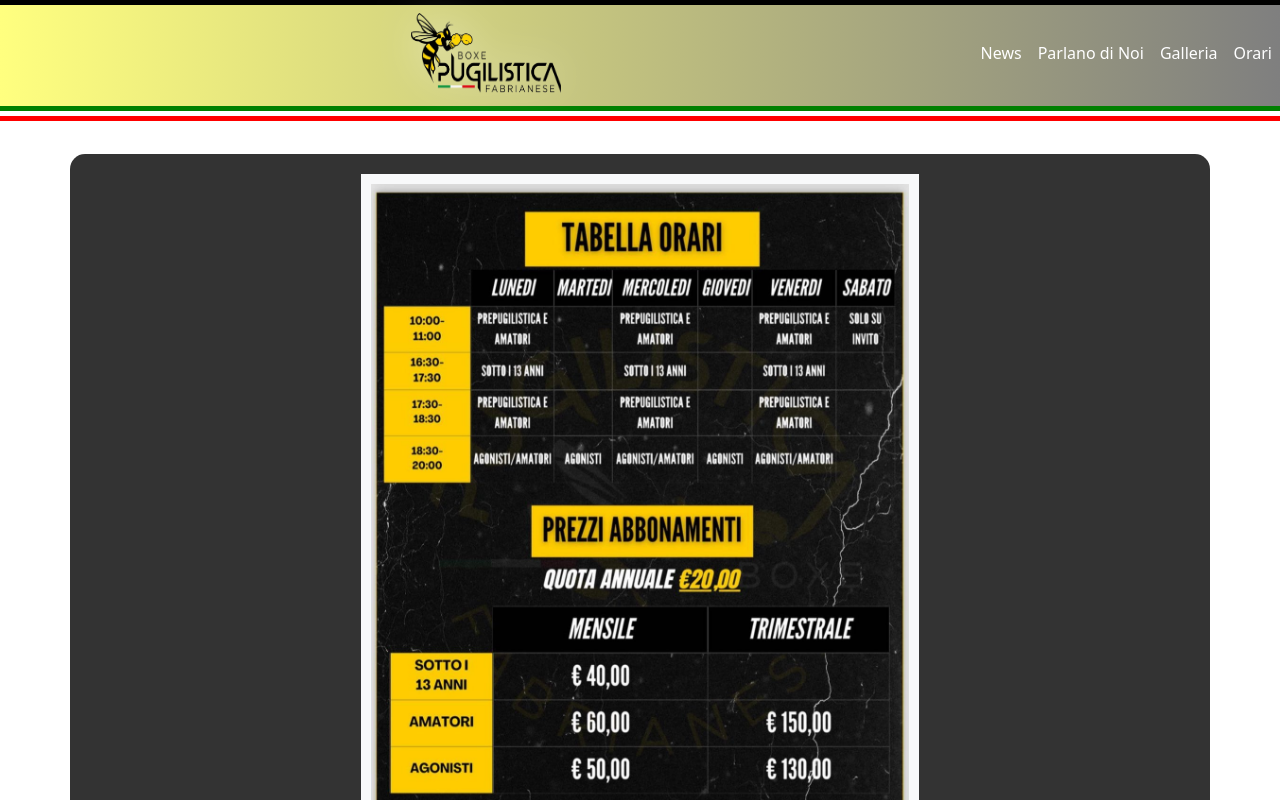
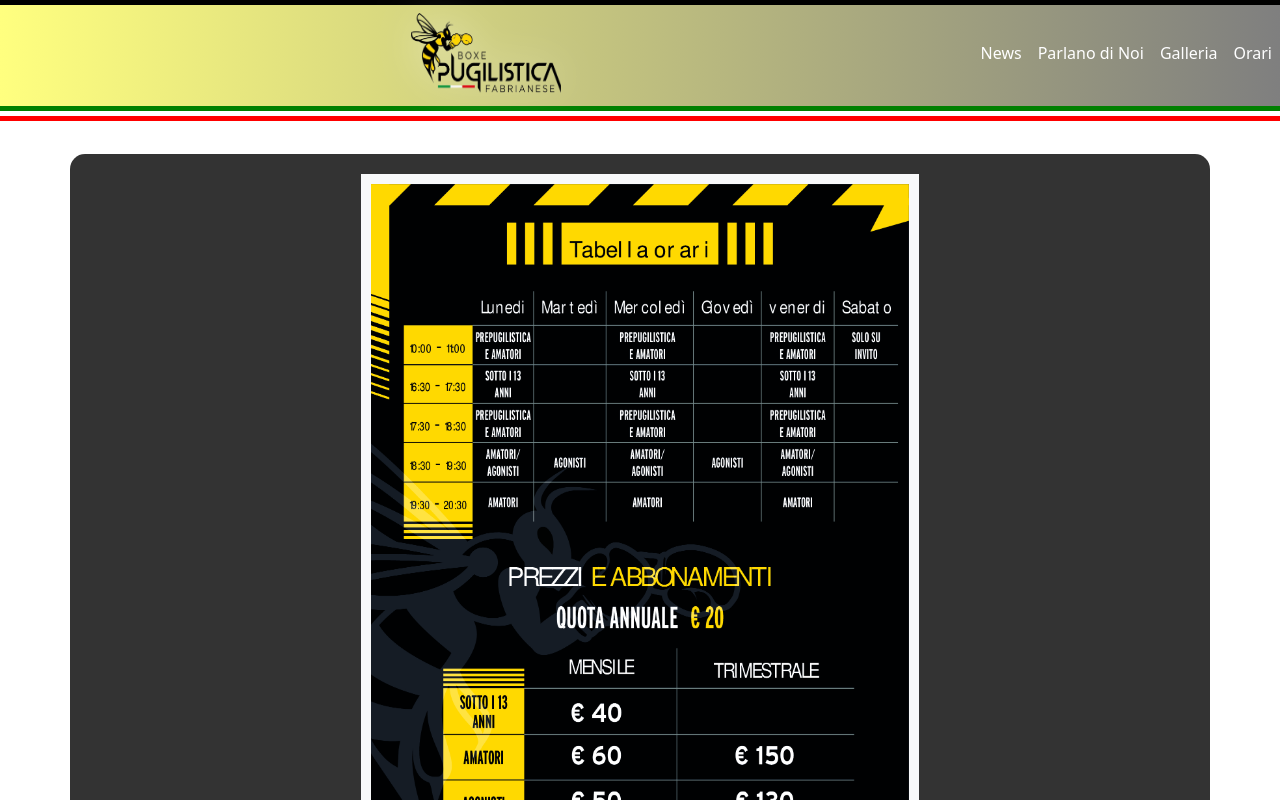
Before and after one commit to francescocaccia/IscrizioniPalestra-FrontEnd, a React (Vite) app: page /#/orari in a window 1280 px wide. Shown: the top 800 px of the page. Built offline with nearby package versions, Linux system fonts and the light colour scheme.

Commit message:
VolantinoBack

```diff
--- a/src/components/Orari.jsx
+++ b/src/components/Orari.jsx
@@ -1,6 +1,6 @@
 import React from "react";
 import { Alert, Card, Container } from "react-bootstrap";
-import volantinorari from "../volantinorari.jpg";
+import VolantinoBack from "../VolantinoBack.jpg";
 
 const Orari = () => {
   return (
@@ -8,7 +8,7 @@ const Orari = () => {
       <div className="d-flex justify-content-center">
         <Card.Img
           variant="top"
-          src={volantinorari}
+          src={VolantinoBack}
           alt="Orari delle lezioni"
           style={{
             maxWidth: "50%",
```
Also changed, not shown: src/VolantinoBack.jpg (added).
